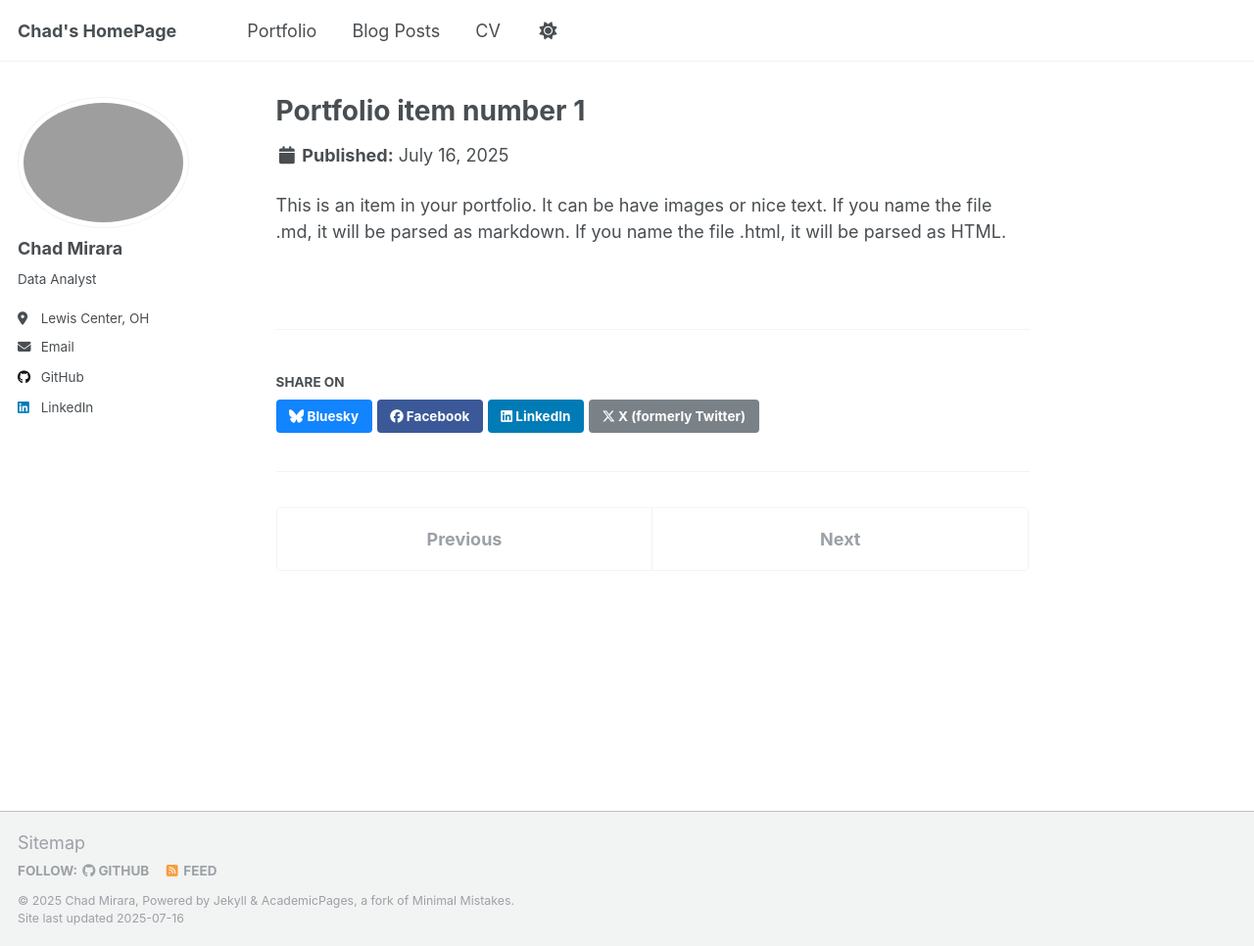
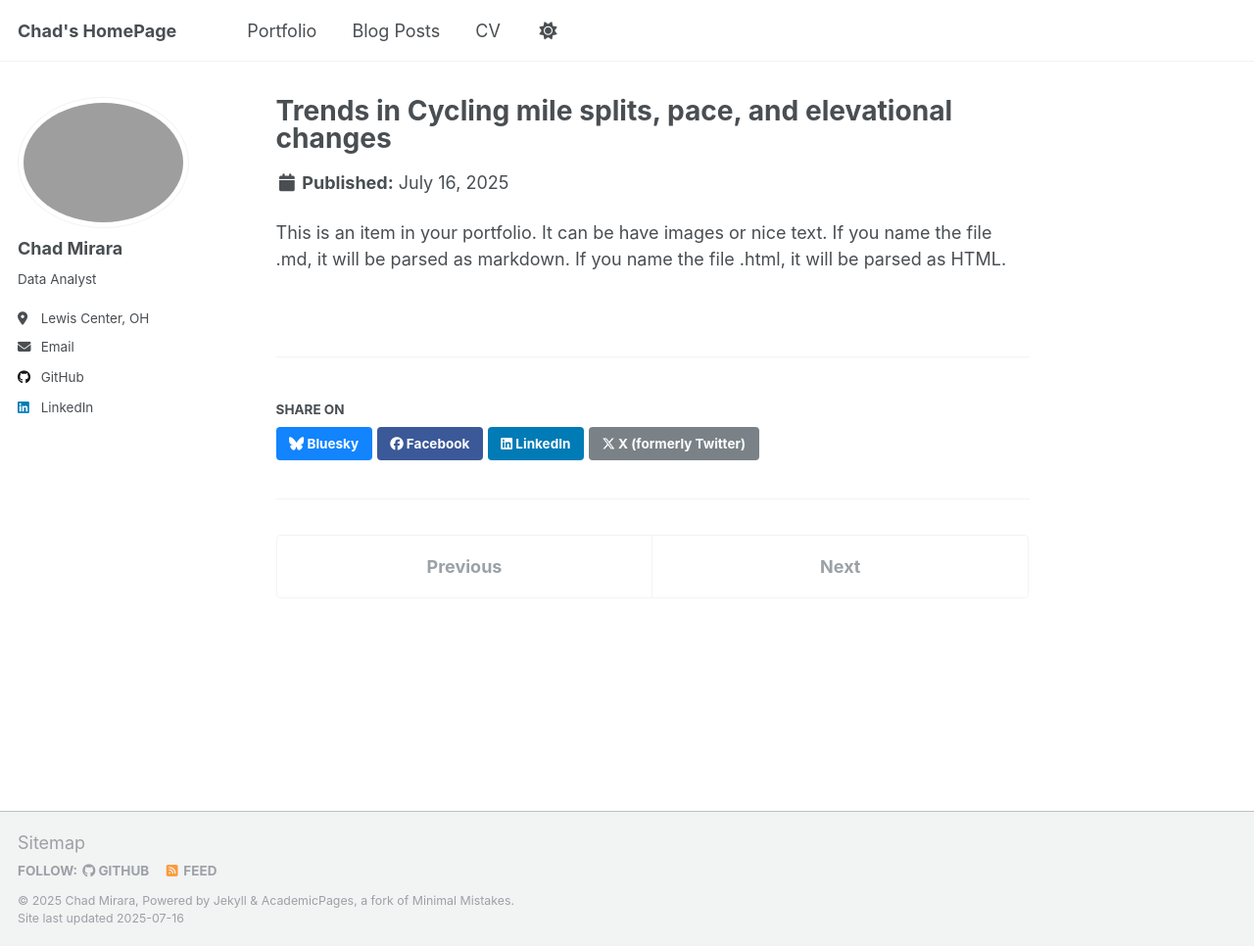
Before and after one commit to chkbm/chkpage, a Jekyll site: the page built from _portfolio/CycleAnalysisJuly2nd2025.md, in a window 1280 px wide and 966 px high. Shown: the whole window at 98% size. Built offline with Jekyll 4.4.1, drawn with Linux system fonts in a browser that asks for light colours; a script that is not in the unit is left out.

Commit message:
Update and rename portfolio-1.md to CycleAnalysisJuly2nd2025.md

```diff
--- a/_portfolio/portfolio-1.md
+++ b/_portfolio/CycleAnalysisJuly2nd2025.md
@@ -1,5 +1,5 @@
 ---
-title: "Portfolio item number 1"
+title: "Trends in Cycling mile splits, pace, and elevational changes"
 excerpt: "Short description of portfolio item number 1<br/><img src='/images/500x300.png'>"
 collection: portfolio
 ---
```
